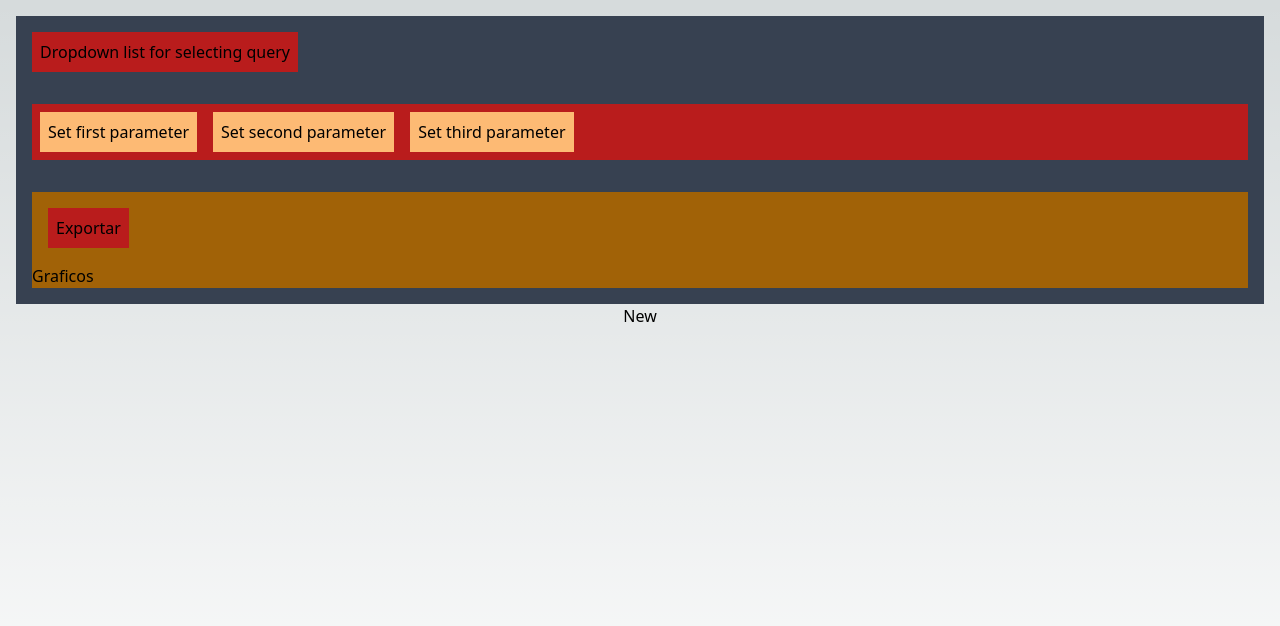
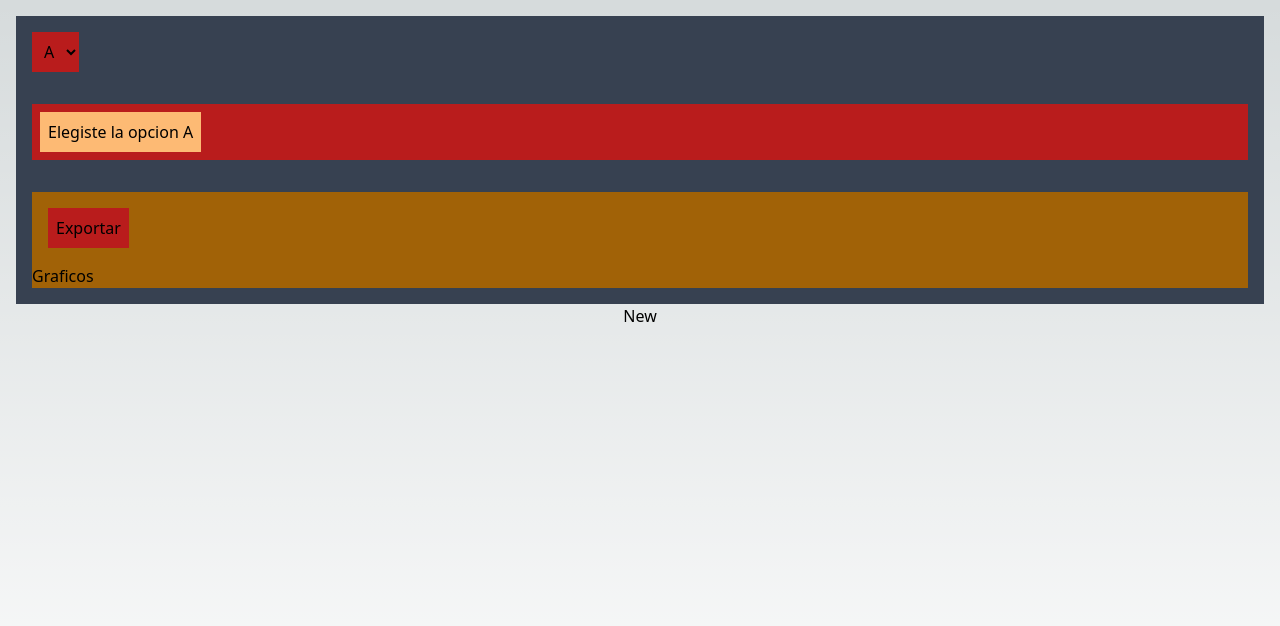
Before and after one commit to Vextroyer/mange-frontend, a Next.js app: page /analisis_de_datos in a window 1280 px wide. Both pictures are taken after a click on the button "New". Shown: the top 626 px of the page. Built offline with nearby package versions, Linux system fonts and the light colour scheme.

Commit message:
Render arguments based on selected query

```diff
--- a/app/analisis_de_datos/page.tsx
+++ b/app/analisis_de_datos/page.tsx
@@ -24,16 +24,26 @@ export default function AnalisisDeDatos(){
 }
 
 function QueryItem(){
+	const options = ["A","B","C"]
+	const [option,setOption] = useState("A")
+
 	return(
 		<div className="flex flex-col bg-gray-700">
 				<div className="flex flex-row">
-					<p className="p-2 m-4 inline bg-red-700">Dropdown list for selecting query</p>
+					<select className="p-2 m-4 inline bg-red-700" value={option} onChange={e => setOption(e.target.value)}>
+						{options.map(option => (
+							<option value={option}>{option}</option>
+						))}
+					</select>
 				</div>
 
 				<div className="p-2 m-4 flex flex-row bg-red-700 gap-4">
-					<p className="p-2 bg-orange-300">Set first parameter</p>
+					{option=="A" && <p className="p-2 bg-orange-300">Elegiste la opcion A</p>}
+					{option=="B" && <p className="p-2 bg-orange-300">Elegiste la opcion B</p>}
+					{option=="C" && <p className="p-2 bg-orange-300">Elegiste la opcion C</p>}
+					{/*<p className="p-2 bg-orange-300">Set first parameter</p>
 					<p className="p-2 bg-orange-300">Set second parameter</p>
-					<p className="p-2 bg-orange-300">Set third parameter</p>
+					<p className="p-2 bg-orange-300">Set third parameter</p>*/}
 				</div>
 
 				<div className="m-4 bg-yellow-700">
```
